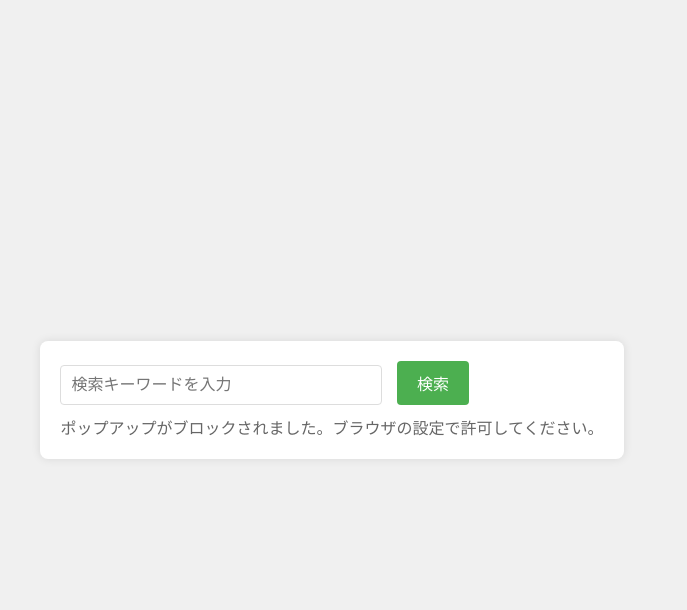
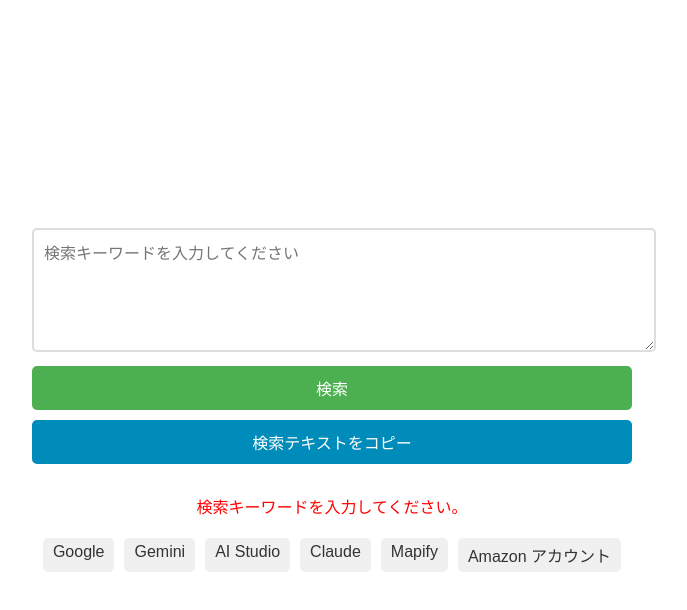
Before and after one commit to anydhjyn1/anydhjyn1.github.io, a plain HTML site: page index.html in a window 1280 px wide. Both pictures are taken after a click on the button "検索". Shown: the whole page, without its empty margins (308-995 px from the left). Drawn offline with Linux system fonts and the light colour scheme.

Commit message:
複数のAIで調査

```diff
--- a/index.html
+++ b/index.html
@@ -8,84 +8,138 @@
         body {
             font-family: Arial, sans-serif;
             display: flex;
+            flex-direction: column;
+            align-items: center;
             justify-content: center;
-               align-items: center;
             height: 100vh;
             margin: 0;
-               background-color: #f0f0f0;
+            padding: 20px;
+            box-sizing: border-box;
         }
-           .search-container {
-               background-color: white;
-               padding: 20px;
-               border-radius: 8px;
-               box-shadow: 0 0 10px rgba(0,0,0,0.1);
+        #search-container {
+            width: 100%;
+            max-width: 600px;
         }
-           input[type="text"] {
-               width: 300px;
+        #search-box {
+            width: 100%;
+            height: 100px;
             padding: 10px;
             font-size: 16px;
-               border: 1px solid #ddd;
-               border-radius: 4px;
+            border: 2px solid #ddd;
+            border-radius: 5px;
+            margin-bottom: 10px;
+            resize: vertical;
         }
-           button {
-               padding: 10px 20px;
+        #search-button, #copy-button {
+            width: 100%;
+            padding: 10px;
             font-size: 16px;
             background-color: #4CAF50;
             color: white;
             border: none;
-               border-radius: 4px;
+            border-radius: 5px;
             cursor: pointer;
-               margin-left: 10px;
+            margin-bottom: 10px;
         }
-           button:hover {
-               background-color: #45a049;
+        #copy-button {
+            background-color: #008CBA;
+        }
+        #search-button:hover, #copy-button:hover {
+            opacity: 0.8;
         }
         #message {
-               margin-top: 10px;
-               color: #666;
+            margin-top: 20px;
+            color: #ff0000;
+        }
+        #links {
+            margin-top: 20px;
+            display: flex;
+            flex-wrap: wrap;
+            justify-content: center;
+            gap: 10px;
+        }
+        #links a {
+            padding: 5px 10px;
+            background-color: #f0f0f0;
+            border-radius: 5px;
+            text-decoration: none;
+            color: #333;
         }
     </style>
 </head>
 <body>
-       <div class="search-container">
-           <input type="text" id="searchInput" placeholder="検索キーワードを入力">
-           <button onclick="multiSearch()">検索</button>
+    <div id="search-container">
+        <textarea id="search-box" placeholder="検索キーワードを入力してください"></textarea>
+        <button id="search-button">検索</button>
+        <button id="copy-button">検索テキストをコピー</button>
+    </div>
     <div id="message"></div>
+    <div id="links">
+        <a href="http://google.co.jp" target="_blank">Google</a>
+        <a href="https://gemini.google.com/app?hl=ja" target="_blank">Gemini</a>
+        <a href="https://aistudio.google.com/app/prompts/new_chat" target="_blank">AI Studio</a>
+        <a href="https://claude.ai/new" target="_blank">Claude</a>
+        <a href="https://mapify.so/ja/app/new" target="_blank">Mapify</a>
+        <a href="https://www.amazon.co.jp/-/en/gp/css/homepage.html?ref_=nav_youraccount_btn&language=ja_JP" target="_blank">Amazon アカウント</a>
     </div>
 
     <script>
+        const searchBox = document.getElementById('search-box');
+        const searchButton = document.getElementById('search-button');
+        const copyButton = document.getElementById('copy-button');
+        const messageDiv = document.getElementById('message');
+
         const searchEngines = [
-               'https://google.co.jp/search?q=%s',
-               'https://www.genspark.ai/search?query=%s',
-               'https://mapify.so/ja?q=%s',
-               'https://www.perplexity.ai/search/new?q=%s'
+            { name: 'Google', url: 'https://google.co.jp/search?q=%s' },
+            { name: 'GenSpark', url: 'https://www.genspark.ai/search?query=%s' },
+            { name: 'Perplexity', url: 'https://www.perplexity.ai/search/new?q=%s' },
+            { name: 'Bing', url: 'https://www.bing.com/search?q=%s' }
         ];
 
-           function multiSearch() {
-               const searchTerm = encodeURIComponent(document.getElementById('searchInput').value);
-               const messageElement = document.getElementById('message');
+        function performSearch() {
+            const query = encodeURIComponent(searchBox.value.trim());
+            if (query === '') {
+                messageDiv.textContent = '検索キーワードを入力してください。';
+                return;
+            }
 
-               // 最初の検索エンジンは直接開く
-               window.open(searchEngines[0].replace('%s', searchTerm), '_blank');
+            messageDiv.textContent = '';
+
+            // 最初の検索エンジン（Google）は直接開く
+            window.open(searchEngines[0].url.replace('%s', query), '_blank');
 
             // 残りの検索エンジンは少し遅延を入れて開く
             setTimeout(() => {
+                let openedWindows = 0;
                 for (let i = 1; i < searchEngines.length; i++) {
-                       const url = searchEngines[i].replace('%s', searchTerm);
-                       const opened = window.open(url, '_blank');
-                       if (!opened) {
-                           messageElement.textContent = "ポップアップがブロックされました。ブラウザの設定で許可してください。";
-                           break;
+                    const win = window.open(searchEngines[i].url.replace('%s', query), '_blank');
+                    if (win) {
+                        openedWindows++;
                     }
+                }
+
+                if (openedWindows < searchEngines.length - 1) {
+                    messageDiv.textContent = 'ポップアップがブロックされました。すべての検索結果を表示するには、ポップアップを許可してください。';
                 }
             }, 100);
         }
 
-           document.getElementById('searchInput').addEventListener('keypress', function(event) {
-               if (event.key === 'Enter') {
-                   event.preventDefault();
-                   multiSearch();
+        searchButton.addEventListener('click', performSearch);
+
+        searchBox.addEventListener('keypress', function(e) {
+            if (e.key === 'Enter' && !e.shiftKey) {
+                e.preventDefault();
+                performSearch();
             }
+        });
+
+        copyButton.addEventListener('click', function() {
+            searchBox.select();
+            document.execCommand('copy');
+            messageDiv.textContent = 'テキストがコピーされました。';
+            setTimeout(() => {
+                messageDiv.textContent = '';
+            }, 2000);
         });
     </script>
 </body>
```
Lines whose indentation alone changed are shown as unchanged.
